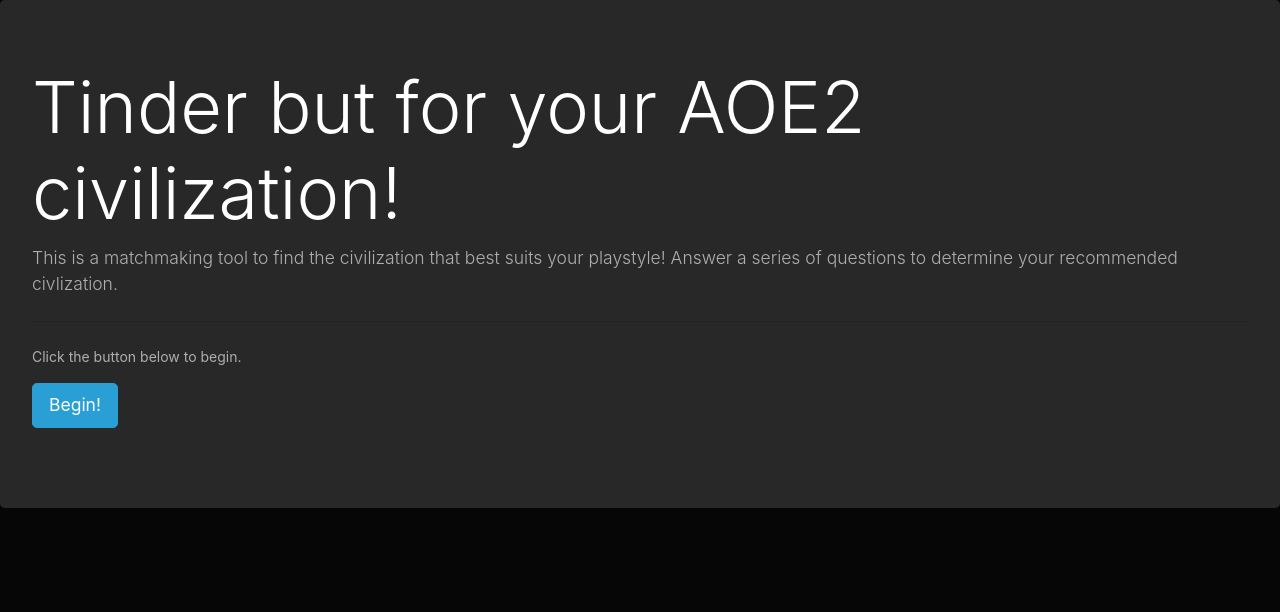
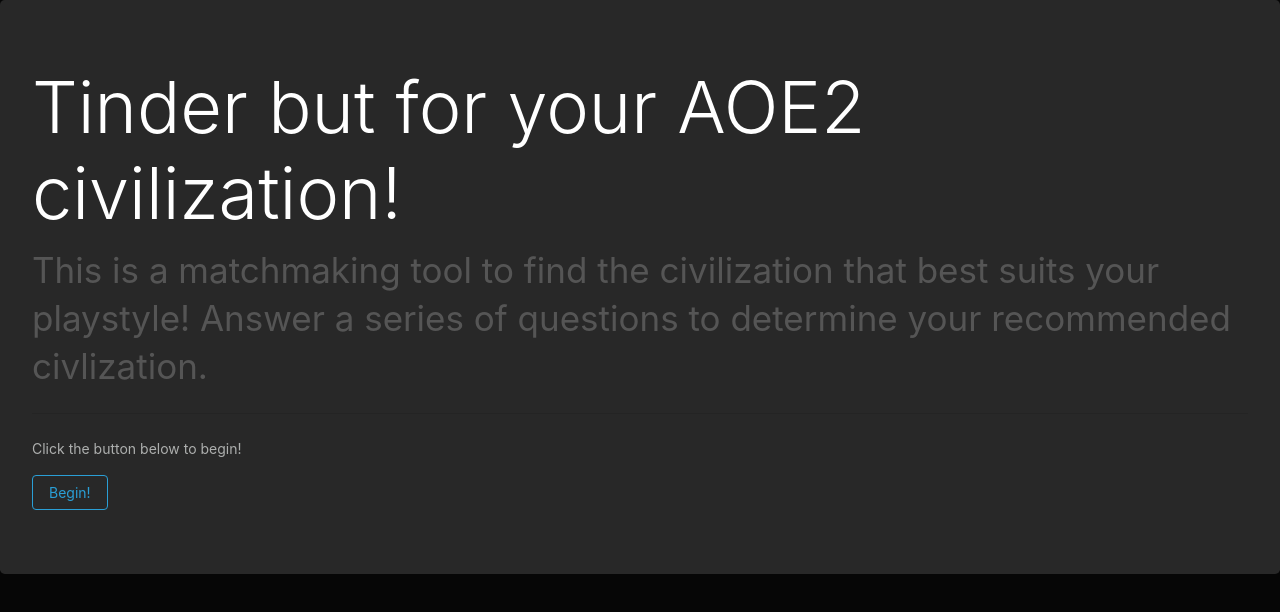
Before and after one commit to ianhong95/AOE_Playstyle, a React (Create React App) app: page / in a window 1280 px wide. Shown: the top 612 px of the page. Built offline with nearby package versions, Linux system fonts and the light colour scheme.

Commit message:
Added components

```diff
--- a/src/App.js
+++ b/src/App.js
@@ -1,18 +1,13 @@
 import logo from './logo.svg';
 import './App.css';
+import MainContainer from './components/MainContainer'
 
 // Find bootstrap template details on https://bootswatch.com/cyborg/
 
 function App() {
   return (
-    <div class="jumbotron">
-      <h1 class="display-3">Tinder but for your AOE2 civilization!</h1>
-      <p class="lead">This is a matchmaking tool to find the civilization that best suits your playstyle! Answer a series of questions to determine your recommended civlization.</p>
-      <hr class="my-4"></hr>
-      <p>Click the button below to begin.</p>
-      <p class="lead">
-        <a class="btn btn-primary btn-lg" href="#" role="button">Begin!</a>
-      </p>
+    <div>
+      <MainContainer />
     </div>
   );
 }
--- /dev/null
+++ b/src/components/Header.js
@@ -0,0 +1,21 @@
+import React from 'react'
+import PropTypes from 'prop-types'
+
+
+const Header = ({ title }) => {
+    return (
+        <header>
+            <h1 class="display-3">{title}</h1>
+        </header>
+    )
+}
+
+Header.defaultProps = {
+    title: 'Tinder but for your AOE2 civilization!',
+}
+
+Header.propTypes = {
+    title: PropTypes.string,
+}
+
+export default Header
--- /dev/null
+++ b/src/components/MainContainer.js
@@ -0,0 +1,19 @@
+import React from 'react'
+import Header from './Header'
+import NextButton from './NextButton'
+import SubHeader from './SubHeader'
+import Text from './Text'
+
+const MainContainer = () => {
+    return (
+        <div class="jumbotron">
+            <Header />
+            <SubHeader />
+            <hr class="my-4"></hr>
+            <Text />
+            <NextButton />
+        </div>
+    )
+}
+
+export default MainContainer
--- /dev/null
+++ b/src/components/NextButton.js
@@ -0,0 +1,17 @@
+import React from 'react'
+import PropTypes from 'prop-types'
+
+
+const NextButton = ({ btnText }) => {
+    return (
+        <button type="button" class="btn btn-outline-primary">{btnText}</button>
+    )
+}
+
+
+NextButton.defaultProps = {
+    btnText: 'Begin!'
+}
+
+
+export default NextButton
--- /dev/null
+++ b/src/components/SubHeader.js
@@ -0,0 +1,18 @@
+import React from 'react'
+import PropTypes from 'prop-types'
+
+
+const SubHeader = ({ subText }) => {
+    return (
+        <h3>
+            <small class='text-muted'>{subText}</small>
+        </h3>
+    )
+}
+
+
+SubHeader.defaultProps = {
+    subText: 'This is a matchmaking tool to find the civilization that best suits your playstyle! Answer a series of questions to determine your recommended civlization.'
+}
+
+export default SubHeader
--- /dev/null
+++ b/src/components/Text.js
@@ -0,0 +1,16 @@
+import React from 'react'
+import PropTypes from 'prop-types'
+
+
+const Text = ( {text} ) => {
+    return (
+        <p>{text}</p>
+    )
+}
+
+
+Text.defaultProps = {
+    text: 'Click the button below to begin!'
+}
+
+export default Text
```
Also changed, not shown: src/components/Question1.js (added, +11 -0 lines), src/components/AnswerButton.js (added).
